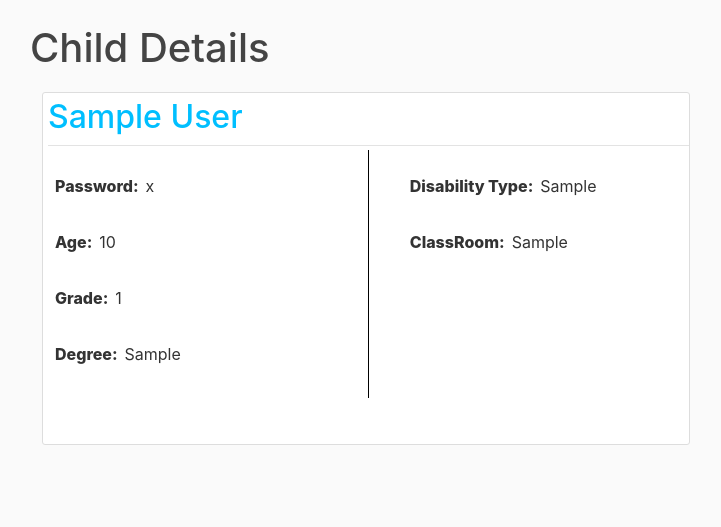
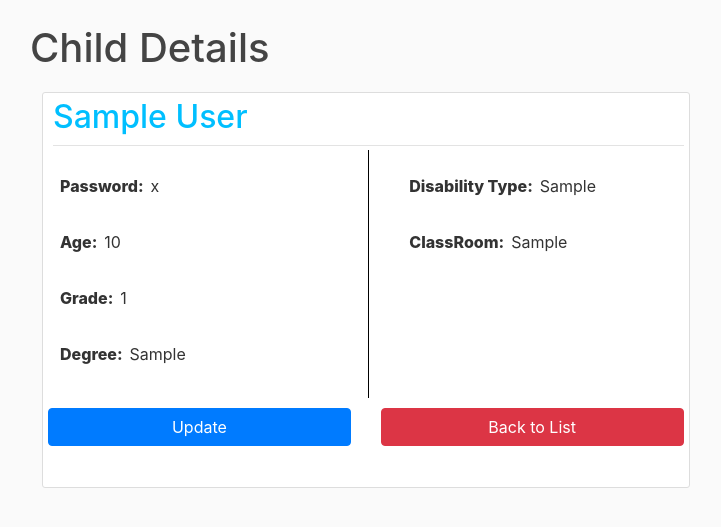
Before and after one commit to MarShallOwn/Discovery_Python, a Flask app: page /child/1/show in a window 1280 px wide. Shown: the part 56-583 px from the top of the page, without its empty margins (55-776 px from the left). Run offline with Flask 2, Linux system fonts and the light colour scheme; a user stored in the database is signed in; tables that the repository leaves empty hold one stand-in row (values such as "Sample post"); some libraries are stand-ins or nearby versions.

Commit message:
Updated Child routes and views

```diff
--- a/app/routes.py
+++ b/app/routes.py
@@ -101,7 +101,7 @@ def child_create():
         child = Child(FirstName=form.firstname.data, LastName=form.lastname.data, Password= randomString(8), Age= form.age.data, Grade = form.grade.data, Degree= form.degree.data.upper(), Disability_Type = form.disability_type.data, ClassRoom= form.class_room.data.upper())
         db.session.add(child)
         db.session.commit()
-        return redirect(url_for('home'))
+        return redirect(url_for('child_list'))
     return render_template('child_create.html', form=form)
 
 
@@ -151,7 +151,7 @@ def child_confirm_delete(child_id):
      #   if current_user.role == "Admin":
       #      return redirect(url_for('reservation_list'))
        # else:
-    return redirect(url_for('home'))
+    return redirect(url_for('child_list'))
     """
     else:
         flash('You need to be admin to view this page.','danger')
@@ -178,7 +178,7 @@ def child_update(child_id):
           #  if current_user.role == 'Admin':
           #      return redirect(url_for('reservation_list'))
           #  else:
-        return redirect(url_for('home'))
+        return redirect(url_for('child_list'))
     elif request.method == 'GET':
         form.firstname.data = child.FirstName
         form.lastname.data = child.LastName
--- a/app/templates/child_details.html
+++ b/app/templates/child_details.html
@@ -28,7 +28,7 @@
 
 
 <h1>Child {{title}}</h1>
-          <article style="padding: 5px 0px; height: 90%; margin:12px; width:100%; display:inline-block" class="col-md-7 media content-section">
+          <article style="padding: 5px 5px; height: 90%; margin:12px; width:100%; display:inline-block" class="col-md-7 media content-section">
             <div style='margin-left:5px;' class="media-body">
               <div class="article-metadata">
                 <h2 style='color:deepskyblue'>{{ child.FirstName }} {{child.LastName}}</h2>
@@ -70,5 +70,14 @@
                 </div>
               </div>
             </div>
+            <div class="row">
+                <div style="margin-top: 10px;" class='col-md-6'>
+                    <a href="{{ url_for('child_update', child_id = child.id) }}"> <input class="col-md-12 btn btn-primary" type="submit" value="Update"> </a>
+            </div>
+            <div style="margin-top: 10px;" class='col-md-6'>
+                <a href="{{ url_for('child_list') }}"> <input class="col-md-12 btn btn-danger" type="submit" value="Back to List"> </a>
+        </div>
+            </div>
+
           </article>
 {% endblock content %}
--- a/app/templates/child_list.html
+++ b/app/templates/child_list.html
@@ -1,6 +1,9 @@
 {% extends "layout.html" %}
 {% block content %}
 <div class='row'>
+    <p>
+        <a href="{{url_for('child_create')}}">Create</a>
+    </p>
 <table class="table col-md-12">
   <tr>
 
```
Also changed, not shown: app/templates/child_create.html (+9 -1 lines), app/templates/child_delete.html (+2 -6 lines), app/templates/child_update.html (+9 -1 lines), app/Discovery.db.
